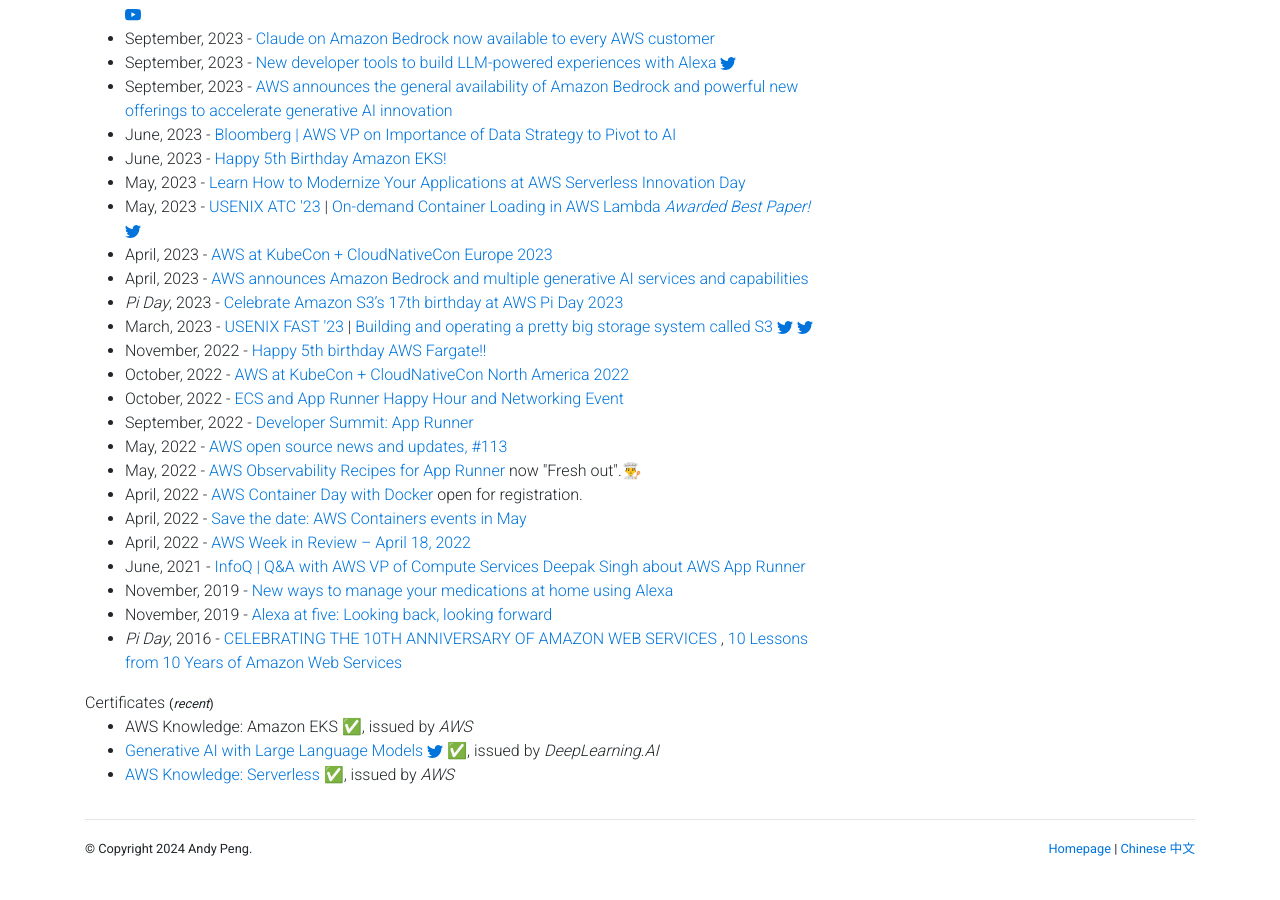
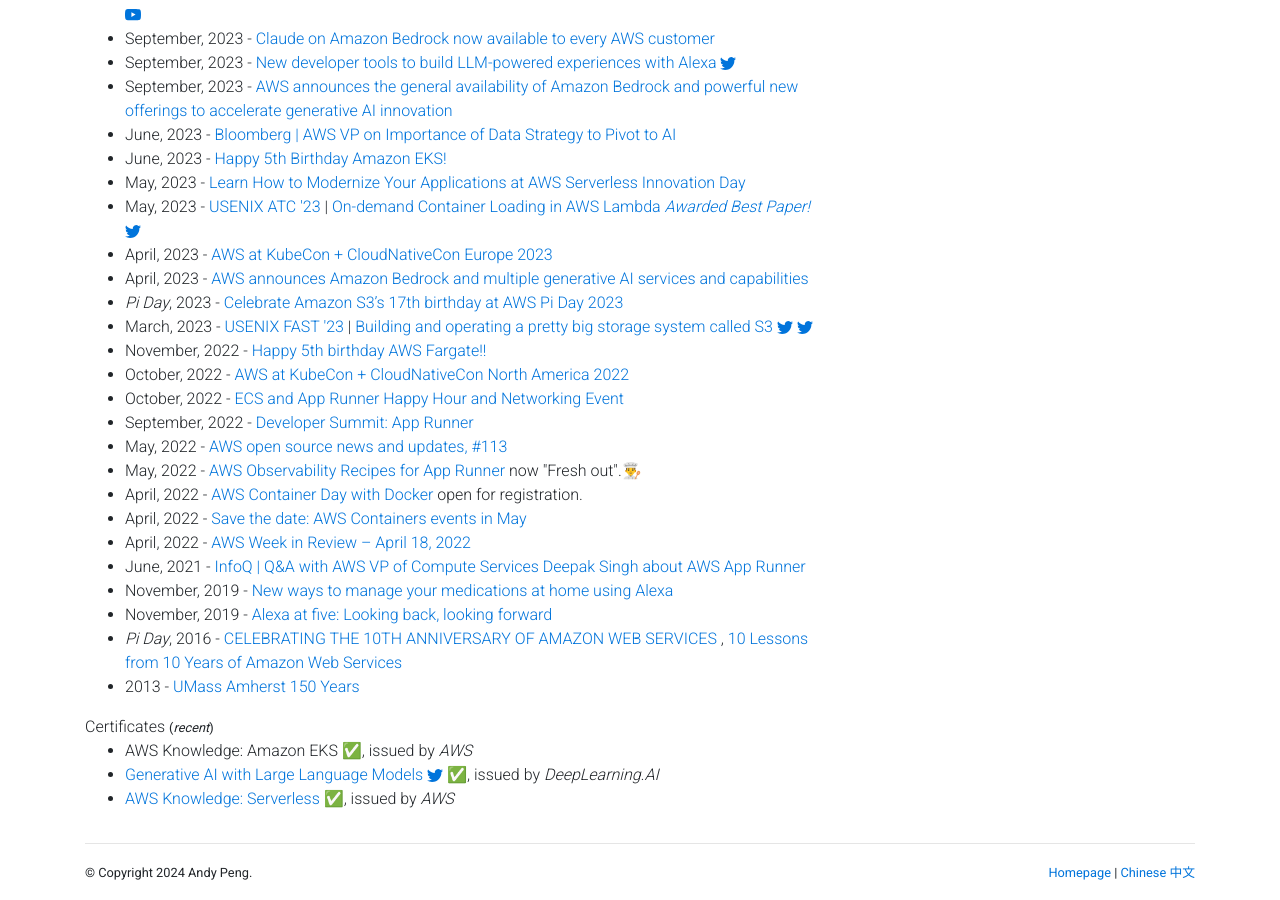
Before and after one commit to gfw001/gfw001.github.io, a Jekyll site: the page portfolio.html, which Jekyll copies as it is, in a window 1280 px wide and 900 px high, scrolled down 3599 px. Built offline with Jekyll 4.4.1, drawn with Linux system fonts in a browser that asks for light colours; nearby versions of some CDN libraries; a style sheet for code colours, icons or effects is not loaded; before the commit the page ends 4475 px from its top, so only the background shows below that.

Commit message:
Update portfolio.html

```diff
--- a/portfolio.html
+++ b/portfolio.html
@@ -663,6 +663,9 @@
 	<li>
 		<i>Pi Day</i>, 2016 - <a href="https://aws.amazon.com/10year/">CELEBRATING THE 10TH ANNIVERSARY OF AMAZON WEB SERVICES</a> , <a href="https://www.allthingsdistributed.com/2016/03/10-lessons-from-10-years-of-aws.html">10 Lessons from 10 Years of Amazon Web Services</a>
 	</li>
+	<li>
+		2013 - <a href="https://www.umass.edu/150/">UMass Amherst 150 Years</a>
+	</li>
 	</ul>
 
       Certificates <small>(<i>recent</i>)</small>
```
